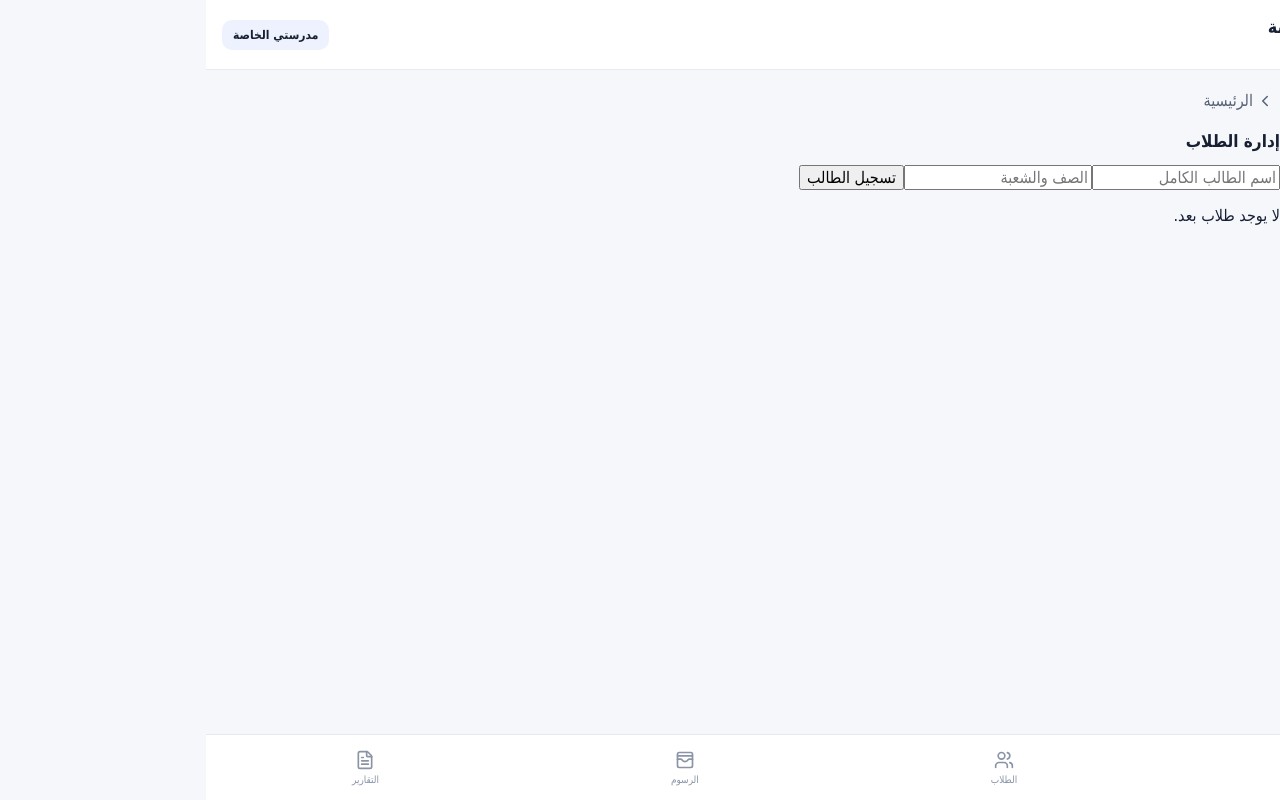
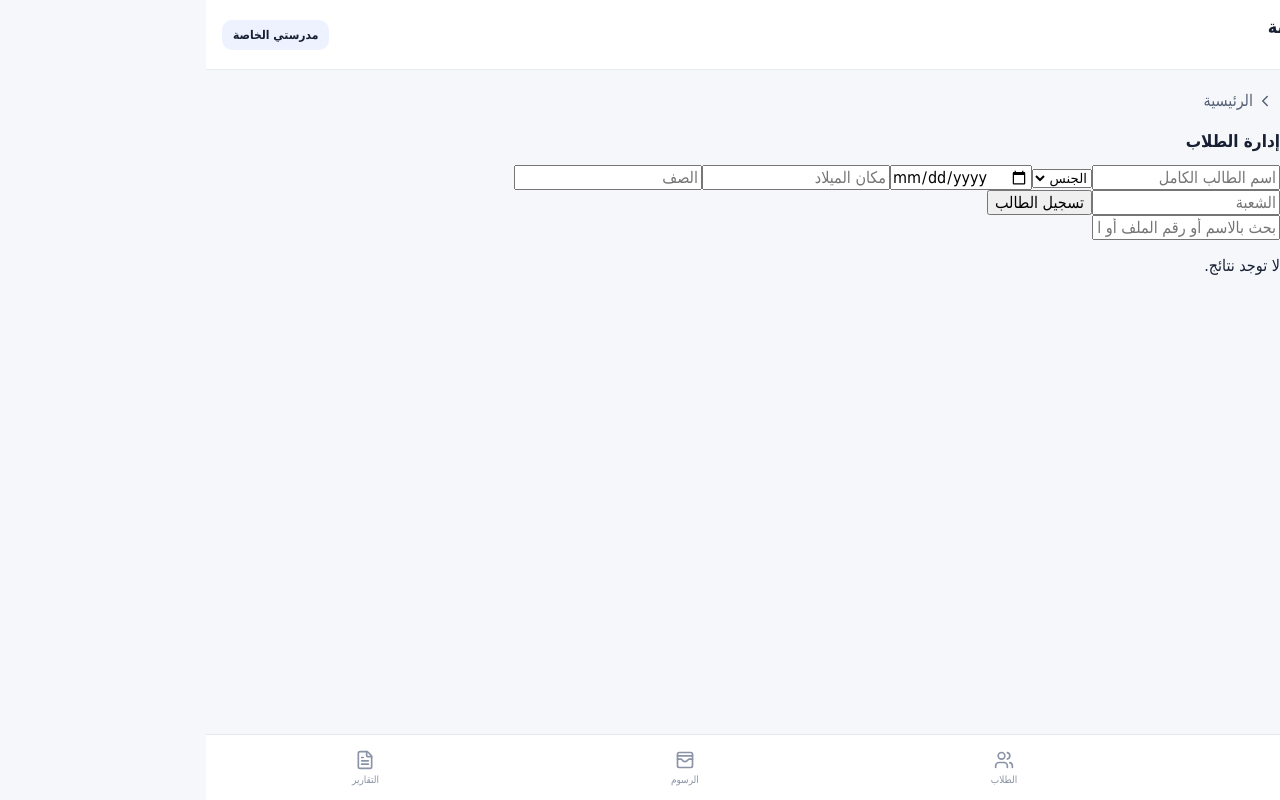
Before and after one commit to huseinhassan733-rgb/hoss, a React (Vite) app: page / in a window 1280 px wide. Both pictures are taken after a click on the button "الطلاب". Built offline with nearby package versions, Linux system fonts and the light colour scheme.

Commit message:
تطوير سجل الطلاب والتسجيل الأكاديمي

```diff
--- a/src/modules/Students.jsx
+++ b/src/modules/Students.jsx
@@ -1,8 +1,59 @@
 import React,{useState} from "react";
-import {add,getDB,remove} from "../db";
+import {add,getDB,remove,nextNumber} from "../db";
+
+const empty={name:"",gender:"",dateOfBirth:"",placeOfBirth:"",className:"",section:""};
+
 export default function Students(){
- const [db,setDb]=useState(getDB()); const [name,setName]=useState(""); const [className,setClassName]=useState("");
- const refresh=()=>setDb(getDB());
- const save=()=>{if(!name.trim())return; add("students",{name:name.trim(),className,gender:""});setName("");setClassName("");refresh();};
- return <section className="module"><h2>إدارة الطلاب</h2><div className="form-grid"><input value={name} onChange={e=>setName(e.target.value)} placeholder="اسم الطالب الكامل"/><input value={className} onChange={e=>setClassName(e.target.value)} placeholder="الصف والشعبة"/><button onClick={save}>تسجيل الطالب</button></div><div className="list">{db.students.map(s=><div className="row" key={s.id}><div><b>{s.name}</b><small>{s.className||"بدون صف"}</small></div><button className="danger" onClick={()=>{remove("students",s.id);refresh()}}>حذف</button></div>)}{!db.students.length&&<p className="muted">لا يوجد طلاب بعد.</p>}</div></section>
+  const [db,setDb]=useState(getDB());
+  const [form,setForm]=useState(empty);
+  const [query,setQuery]=useState("");
+  const [msg,setMsg]=useState("");
+
+  const refresh=()=>setDb(getDB());
+  const set=(k,v)=>setForm(f=>({...f,[k]:v}));
+
+  const save=()=>{
+    if(!form.name.trim()){setMsg("اسم الطالب مطلوب");return;}
+    const item=add("students",{
+      studentNo:nextNumber("STD"),
+      name:form.name.trim(),
+      gender:form.gender,
+      dateOfBirth:form.dateOfBirth,
+      placeOfBirth:form.placeOfBirth,
+      className:form.className,
+      section:form.section,
+      status:"نشط"
+    });
+    add("enrollments",{studentId:item.id,academicYear:getDB().settings.academicYear,className:form.className,section:form.section,status:"active"});
+    setForm(empty);setMsg("تم تسجيل الطالب وإنشاء رقم ملفه");
+    refresh();
+  };
+
+  const filtered=db.students.filter(s=>
+    (s.name+" "+s.studentNo+" "+s.className+" "+s.section).toLowerCase().includes(query.toLowerCase())
+  );
+
+  return <section className="module">
+    <h2>إدارة الطلاب</h2>
+    <div className="form-grid">
+      <input value={form.name} onChange={e=>set("name",e.target.value)} placeholder="اسم الطالب الكامل"/>
+      <select value={form.gender} onChange={e=>set("gender",e.target.value)}>
+        <option value="">الجنس</option><option value="ذكر">ذكر</option><option value="أنثى">أنثى</option>
+      </select>
+      <input type="date" value={form.dateOfBirth} onChange={e=>set("dateOfBirth",e.target.value)} />
+      <input value={form.placeOfBirth} onChange={e=>set("placeOfBirth",e.target.value)} placeholder="مكان الميلاد"/>
+      <input value={form.className} onChange={e=>set("className",e.target.value)} placeholder="الصف"/>
+      <input value={form.section} onChange={e=>set("section",e.target.value)} placeholder="الشعبة"/>
+      <button onClick={save}>تسجيل الطالب</button>
+    </div>
+    {msg&&<p className="success">{msg}</p>}
+    <input value={query} onChange={e=>setQuery(e.target.value)} placeholder="بحث بالاسم أو رقم الملف أو الصف..."/>
+    <div className="list">
+      {filtered.map(s=><div className="row" key={s.id}>
+        <div><b>{s.name}</b><small>ملف: {s.studentNo} · {s.className||"بدون صف"} {s.section||""}</small></div>
+        <button className="danger" onClick={()=>{if(confirm("حذف سجل الطالب؟")){remove("students",s.id);refresh()}}}>حذف</button>
+      </div>)}
+      {!filtered.length&&<p className="muted">لا توجد نتائج.</p>}
+    </div>
+  </section>;
 }
```
